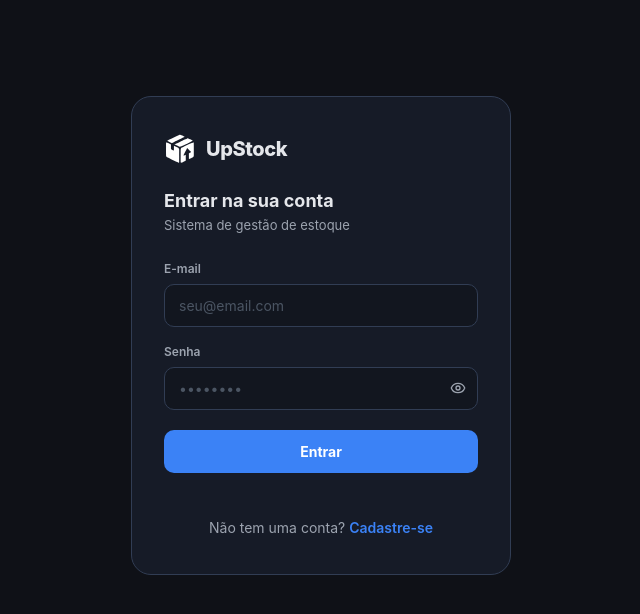
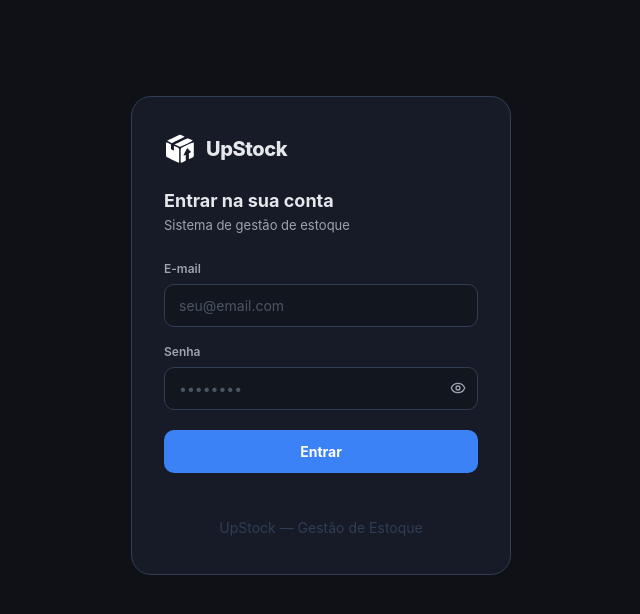
Before and after one commit to Kkrloz/UpStock, a React (Vite) app: page /login in a window 1280 px wide. Shown: the top 614 px of the page, without its empty margins (319-959 px from the left). Built offline with nearby package versions, Linux system fonts and the light colour scheme; no server answers.

Commit message:
fix: remove broken cadastro link from login page

```diff
--- a/src/pages/login/Login.jsx
+++ b/src/pages/login/Login.jsx
@@ -1,5 +1,5 @@
 import React, { useState } from 'react';
-import { useNavigate, Link } from 'react-router';
+import { useNavigate } from 'react-router';
 import { useAuth } from '../../contexts/AuthContext';
 import { Eye, EyeOff, AlertCircle } from 'lucide-react';
 
@@ -110,8 +110,7 @@ function Login() {
         </form>
 
         <div className="login-register-link">
-          Não tem uma conta?{' '}
-          <Link to="/cadastro" className="login-register-link-text">Cadastre-se</Link>
+          <span className="text-(--text-tercery-color)">UpStock — Gestão de Estoque</span>
         </div>
       </div>
     </div>
```
